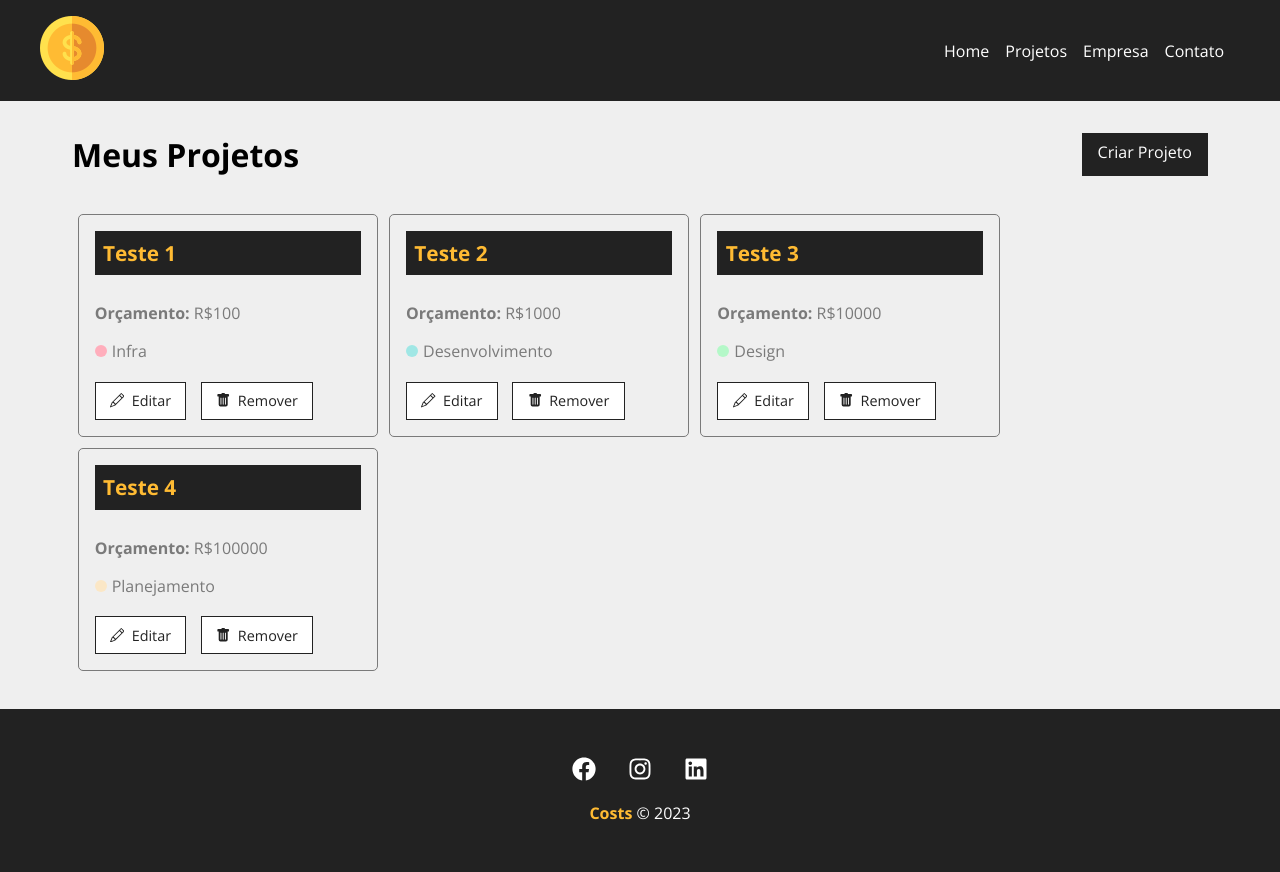
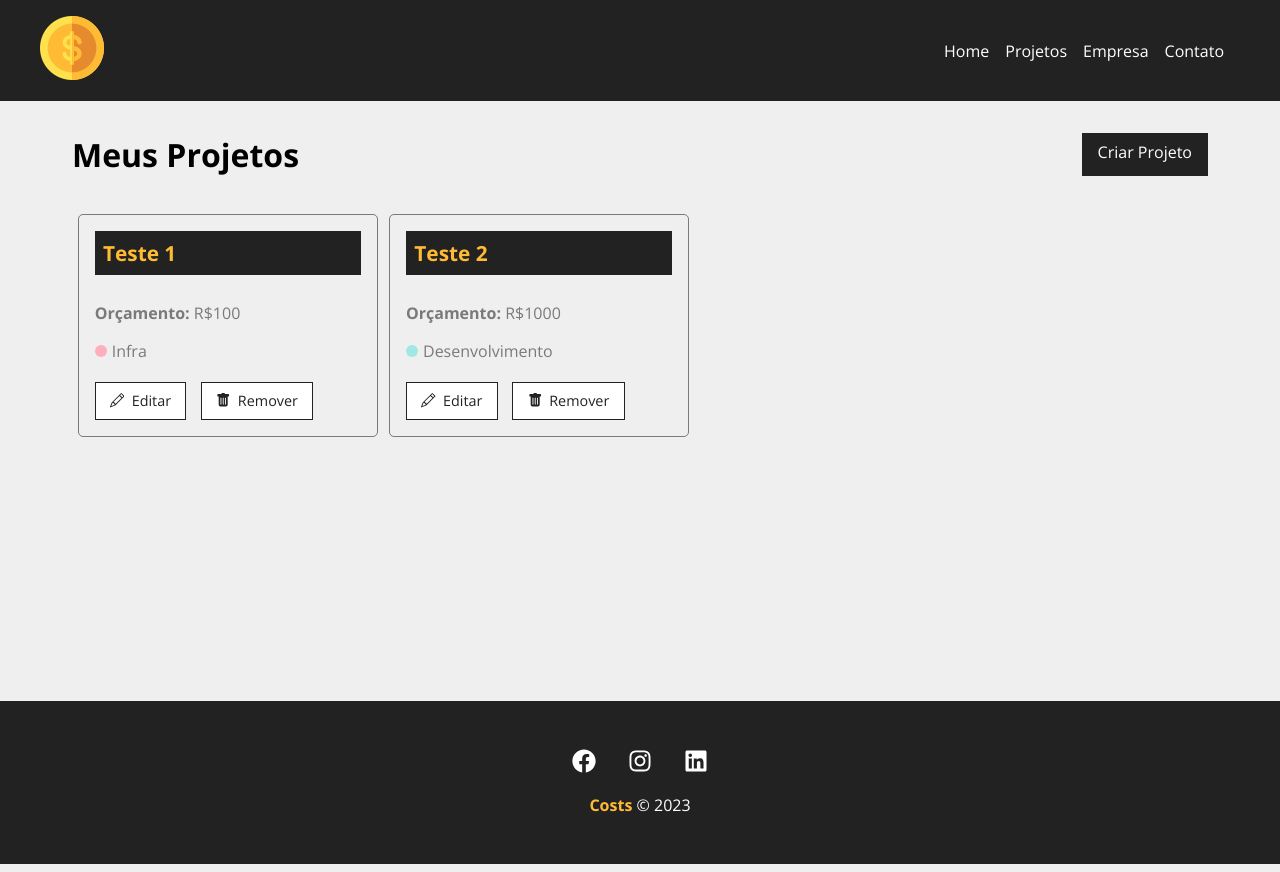
Before and after one commit to HSuarez89/react-hora-de-codar, a React (Create React App) app in the folder costs/: page /projetos in a window 1280 px wide. Built offline with nearby package versions, Linux system fonts and the light colour scheme; data requests are answered from the project's data file.

Commit message:
Metodo para remover itens

```diff
--- a/costs/db.json
+++ b/costs/db.json
@@ -21,28 +21,6 @@
       "cost": 0,
       "servicos": [],
       "id": 2
-    },
-    {
-      "name": "Teste 3",
-      "orcamento": "10000",
-      "categoria": {
-        "id": "3",
-        "nome": "Design"
-      },
-      "cost": 0,
-      "servicos": [],
-      "id": 3
-    },
-    {
-      "name": "Teste 4",
-      "orcamento": "100000",
-      "categoria": {
-        "id": "4",
-        "nome": "Planejamento"
-      },
-      "cost": 0,
-      "servicos": [],
-      "id": 4
     }
   ],
   "categorias": [
--- a/costs/src/components/pages/Projetos.js
+++ b/costs/src/components/pages/Projetos.js
@@ -11,6 +11,7 @@ function Projetos(){
     const [projetos, setProjetos] = useState([])
     const location = useLocation()
     const [removeLoading, setRemoveLoading] = useState(false)
+    const [mensagemProjeto, setMensagemProjeto] = useState('')
     let mensagem = ''
     if(location.state){
         mensagem = location.state.mensagem
@@ -30,6 +31,19 @@ function Projetos(){
         .catch((err) => console.log(err))
         }, 1000)
     }, [])
+
+    function removerProjeto(id) {
+        fetch(`http://localhost:5000/projetos/${id}`, {
+            method: "DELETE",
+            headers: {'Content-Type': 'application/json'},
+        }).then(() => {
+            setProjetos(projetos.filter((projeto) => projeto.id !== id))
+            setMensagemProjeto('Projeto removido com sucesso!')
+        })
+        .then((resp) => resp.json())
+        .catch((err) => console.log(err))
+    }
+
     return(
         <div className={styles.projeto_container}>
             <div className={styles.titulo_container}>
@@ -37,6 +51,7 @@ function Projetos(){
             <BotaoNovoProjeto to='/NovoProjeto' text='Criar Projeto' />
             </div>
             {mensagem && <Mensagem type='sucesso' msg={mensagem} />}
+            {mensagemProjeto && <Mensagem type='sucesso' msg={mensagemProjeto} />}
             <Container customClass='start'>
                 {projetos.length > 0 &&
                     projetos.map((projeto) =>(
@@ -45,7 +60,8 @@ function Projetos(){
                         id= {projeto.id}
                         orcamento = {projeto.orcamento}
                         categoria = {projeto.categoria.nome}
-                        key = {projeto.id} />
+                        key = {projeto.id}
+                        handleRemove = {removerProjeto} />
                     ))}
                 {!removeLoading && <Loading />}
                 {removeLoading && projetos.length === 0 && (
--- a/costs/src/components/projetos/CardProjeto.js
+++ b/costs/src/components/projetos/CardProjeto.js
@@ -3,6 +3,11 @@ import {BsPencil, BsFillTrashFill} from 'react-icons/bs'
 import {Link} from 'react-router-dom'
 
 function CardProjeto({id, name, orcamento, categoria, handleRemove}) {
+
+    const remover = (e) => {
+        e.preventDefault()
+        handleRemove(id)
+    }
     return (
         <div className={styles.card_projeto}>
             <h4>{name}</h4>
@@ -12,7 +17,7 @@ function CardProjeto({id, name, orcamento, categoria, handleRemove}) {
                 <Link to='/'>
                     <BsPencil /> Editar
                 </Link>
-                <button>
+                <button onClick={remover}>
                     <BsFillTrashFill /> Remover
                 </button>
             </div>
```
